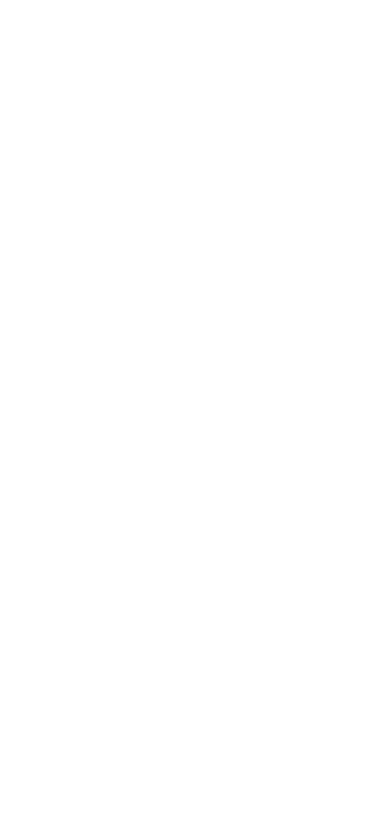
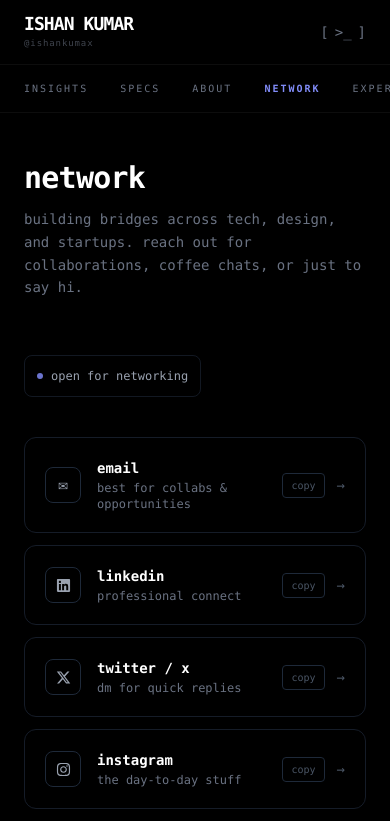
Before and after one commit to ishankumax/portfolio, a React (Vite) app: page /network in a window 390 px wide. Before the commit this address had no page. Shown: the top 821 px of the page. Built offline with nearby package versions, Linux system fonts and the light colour scheme.

Commit message:
daily update: fixed navbar, and optimizes responsiveness

```diff
--- a/src/App.jsx
+++ b/src/App.jsx
@@ -6,19 +6,38 @@ import Specs from './components/Specs'
 import About from './components/About'
 import Insights from './components/Insights'
 import Experience from './components/Experience'
-import Contact from './components/Contact'
+import Network from './components/Network'
+import Navbar from './components/Navbar'
+import Terminal, { useTerminal } from './components/Terminal'
+import ScrollToTop from './components/ScrollToTop'
 
 function App() {
+  const { open: terminalOpen, setOpen: setTerminalOpen } = useTerminal()
+
   return (
     <Router>
+      <ScrollToTop />
+      <div className="min-h-screen bg-black text-white font-mono selection:bg-white selection:text-black scroll-smooth">
+
+        {/* Global Navigation */}
+        <Navbar onOpenTerminal={() => setTerminalOpen(true)} />
+
+        {/* Global Terminal Overlay */}
+        {terminalOpen && <Terminal onClose={() => setTerminalOpen(false)} />}
+
+        {/* Content Area — increased top padding for mobile to accommodate two-row fixed Navbar */}
+        <div className="pt-36 md:pt-32">
           <Routes>
             <Route path="/" element={<Home />} />
             <Route path="/specs" element={<Specs />} />
             <Route path="/about" element={<About />} />
             <Route path="/insights" element={<Insights />} />
             <Route path="/experience" element={<Experience />} />
-        <Route path="/contact" element={<Contact />} />
+            <Route path="/network" element={<Network />} />
           </Routes>
+        </div>
+
+      </div>
     </Router>
   )
 }
--- a/src/components/Hero.jsx
+++ b/src/components/Hero.jsx
@@ -3,42 +3,42 @@ import { FaInstagram, FaLinkedin, FaXTwitter, FaGithub } from 'react-icons/fa6'
 
 function Hero() {
   return (
-    <div className="flex flex-col md:flex-row gap-8 md:gap-16 mb-24 items-start">
+    <div className="flex flex-col md:flex-row gap-8 md:gap-16 mb-24 items-start px-2 md:px-0">
       {/* Profile Image */}
-      <div className="shrink-0 mx-auto md:mx-0">
+      <div className="shrink-0 mx-auto md:mx-0 w-full max-w-[160px] md:max-w-none flex justify-center">
         <img
           src="/pfp.jpg"
           alt="Ishan Kumar"
-          className="w-40 h-40 md:w-48 md:h-48 rounded-lg object-cover grayscale hover:grayscale-0 transition-all duration-300"
+          className="w-40 h-40 md:w-48 md:h-48 rounded-lg object-cover grayscale hover:grayscale-0 transition-all duration-300 max-w-full shadow-2xl shadow-white/5"
         />
       </div>
 
       {/* Profile Content */}
-      <div className="flex-1 text-center md:text-left">
-        <h1 className="text-4xl md:text-5xl font-bold mb-2">ishan kumar</h1>
-        <p className="text-gray-500 mb-6">@ishankumax</p>
+      <div className="flex-1 text-center md:text-left w-full">
+        <h1 className="text-4xl md:text-5xl font-bold mb-2 tracking-tight">ishan kumar</h1>
+        <p className="text-[#818cf8] font-mono text-xs mb-6 uppercase tracking-widest opacity-80">@ishankumax</p>
 
-        <div className="flex items-center gap-3">
+        <div className="flex items-center justify-center md:justify-start gap-4">
           <a href="https://github.com/ishankumax" target="_blank" rel="noopener noreferrer"
-                      className="p-2 border border-gray-800 rounded hover:bg-white hover:text-black transition-all duration-200 text-gray-400 hover:text-black">
-                      <FaGithub size={16} />
+            className="p-2.5 border border-white/10 rounded-lg hover:bg-white hover:text-black transition-all duration-300 text-gray-400">
+            <FaGithub size={18} />
           </a>
           <a href="https://www.linkedin.com/in/ishankumax/" target="_blank" rel="noopener noreferrer"
-                      className="p-2 border border-gray-800 rounded hover:bg-white hover:text-black transition-all duration-200 text-gray-400 hover:text-black">
-                      <FaLinkedin size={16} />
+            className="p-2.5 border border-white/10 rounded-lg hover:bg-white hover:text-black transition-all duration-300 text-gray-400">
+            <FaLinkedin size={18} />
           </a>
           <a href="https://x.com/ishankumax" target="_blank" rel="noopener noreferrer"
-                      className="p-2 border border-gray-800 rounded hover:bg-white hover:text-black transition-all duration-200 text-gray-400 hover:text-black">
-                      <FaXTwitter size={16} />
+            className="p-2.5 border border-white/10 rounded-lg hover:bg-white hover:text-black transition-all duration-300 text-gray-400">
+            <FaXTwitter size={18} />
           </a>
           <a href="https://www.instagram.com/ishankumax/" target="_blank" rel="noopener noreferrer"
-                      className="p-2 border border-gray-800 rounded hover:bg-white hover:text-black transition-all duration-200 text-gray-400 hover:text-black">
-                      <FaInstagram size={16} />
+            className="p-2.5 border border-white/10 rounded-lg hover:bg-white hover:text-black transition-all duration-300 text-gray-400">
+            <FaInstagram size={18} />
           </a>
         </div>
 
-        <p className="text-gray-400 leading-relaxed text-sm md:text-base max-w-4xl pt-6">
-          i'm a 20 y/o cs undergrad. i love building businesses and solving problems. interested in growth, startups, networking and infra. when i'm not cooking stuff, i'm prolly locking another client for my business - inthebox.
+        <p className="text-gray-400 leading-relaxed text-sm md:text-base max-w-2xl pt-8 mx-auto md:mx-0">
+          i'm a 20 y/o cs undergrad. i love building businesses and solving problems. interested in growth, startups, networking and infra. when i'm not cooking stuff, i'm prolly locking another client for my business - <span className="text-white border-b border-white/20 pb-0.5">inthebox.</span>
         </p>
       </div>
     </div>
--- a/src/components/Navbar.jsx
+++ b/src/components/Navbar.jsx
@@ -8,33 +8,61 @@ function Navbar({ onOpenTerminal }) {
   const isActive = (path) => location.pathname === path
 
   const linkClass = (path) =>
-    `hover:text-white transition-colors whitespace-nowrap ${isActive(path) ? 'text-white decoration-[#818cf8] underline underline-offset-4 decoration-2' : ''}`
+    `hover:text-[#818cf8] transition-colors whitespace-nowrap ${isActive(path) ? 'text-[#818cf8] font-bold' : 'text-gray-500'}`
 
   return (
-    <nav className="flex flex-wrap justify-center md:justify-start gap-x-6 gap-y-4 items-center mb-16 text-sm md:text-base text-gray-500 w-full px-2">
+    <header className="fixed top-0 left-0 right-0 z-[100] bg-black/80 backdrop-blur-xl border-b border-white/5">
+      <nav className="w-full px-6 md:px-12 h-16 md:h-20 flex items-center justify-between font-mono text-sm md:text-base">
 
+        {/* Left: Brand / Back to Home (Left-most corner) */}
+        <Link
+          to="/"
+          className="group flex flex-col justify-center shrink-0"
+        >
+          <span className="text-white group-hover:text-[#818cf8] transition-colors font-bold tracking-tighter text-lg md:text-xl uppercase leading-none">
+            ishan kumar
+          </span>
+          <span className="text-[9px] md:text-[10px] text-gray-500 font-mono tracking-widest mt-1 opacity-60 group-hover:opacity-100 group-hover:text-[#818cf8]/80 transition-all">
+            @ishankumax
+          </span>
+        </Link>
+
+        {/* Center/Main Links — Desktop */}
+        <div className="hidden md:flex items-center gap-6 lg:gap-8 text-gray-500">
           <Link to="/insights" className={linkClass('/insights')}>[i] insights</Link>
           <Link to="/specs" className={linkClass('/specs')}>[s] specs</Link>
-      <Link to="/#highlights" className="hover:text-white transition-colors whitespace-nowrap">[h] highlights</Link>
+          <Link to="/#highlights" className="hover:text-[#818cf8] transition-colors whitespace-nowrap">[h] highlights</Link>
           <Link to="/about" className={linkClass('/about')}>[a] about me</Link>
-      <a href="mailto:ishankumax@gmail.com" className="hover:text-white transition-colors whitespace-nowrap">[n] network</a>
+          <Link to="/network" className={linkClass('/network')}>[n] network</Link>
           <Link to="/experience" className={linkClass('/experience')}>[x] experience</Link>
+        </div>
 
-      {/* Terminal trigger — only shown on Home */}
-      {onOpenTerminal && (
+        {/* Right: Actions (Right-most corner) */}
+        <div className="flex items-center gap-6">
+          {/* Terminal trigger */}
           <button
             onClick={onOpenTerminal}
-          className="flex items-center gap-1.5 hover:text-white transition-colors cursor-pointer whitespace-nowrap group"
+            className="flex items-center gap-1.5 text-gray-500 hover:text-[#818cf8] transition-colors cursor-pointer whitespace-nowrap group"
             aria-label="Open Terminal"
             title="Press ` or Ctrl+K"
           >
-          <span className="text-gray-700 group-hover:text-gray-400 transition-colors">[</span>
-          <span className="font-mono">{'>'}_</span>
-          <span className="text-gray-700 group-hover:text-gray-400 transition-colors">]</span>
-          <span className="text-[10px] text-gray-700 group-hover:text-gray-500 transition-colors hidden md:inline ml-0.5">terminal</span>
+            <span className="group-hover:text-[#818cf8] transition-colors">[</span>
+            <span className="font-mono group-hover:text-[#818cf8] transition-colors">{'>'}_</span>
+            <span className="group-hover:text-[#818cf8] transition-colors">]</span>
+            <span className="transition-colors hidden sm:inline ml-0.5">terminal</span>
           </button>
-      )}
+        </div>
       </nav>
+
+      {/* Mobile Links Row — expanded for better touch targets and scrolling */}
+      <div className="md:hidden flex overflow-x-auto no-scrollbar gap-8 px-6 pb-4 text-gray-500 text-[10px] uppercase tracking-[0.2em] border-t border-white/5 pt-4 bg-black/40">
+        <Link to="/insights" className={linkClass('/insights')}>insights</Link>
+        <Link to="/specs" className={linkClass('/specs')}>specs</Link>
+        <Link to="/about" className={linkClass('/about')}>about</Link>
+        <Link to="/network" className={linkClass('/network')}>network</Link>
+        <Link to="/experience" className={linkClass('/experience')}>experience</Link>
+      </div>
+    </header>
   )
 }
 
--- a/src/components/Contact.jsx
+++ b/src/components/Network.jsx
@@ -83,37 +83,24 @@ function ContactCard({ item }) {
   )
 }
 
-function Contact() {
+function Network() {
   return (
     <div className="min-h-screen bg-black text-white font-mono">
-      {/* Header */}
-      <header className="w-full relative z-50">
-        <div className="max-w-2xl mx-auto px-6 py-12 md:py-16">
-          <Link
-            to="/"
-            className="text-gray-500 hover:text-white transition-colors flex items-center gap-2 w-fit group"
-          >
-            <span className="group-hover:-translate-x-1 transition-transform duration-300">←</span>
-            <span>back to home</span>
-          </Link>
-        </div>
-      </header>
-
       {/* Page Content */}
-      <div className="max-w-2xl mx-auto px-6 pb-24">
+      <div className="max-w-2xl mx-auto px-6 pt-4 md:pt-0 pb-24">
         {/* Title */}
         <div className="mb-14">
-          <h1 className="text-3xl md:text-4xl font-bold mb-3 tracking-tight">let's talk</h1>
+          <h1 className="text-3xl md:text-4xl font-bold mb-3 tracking-tight">network</h1>
           <p className="text-gray-500 text-sm leading-relaxed max-w-md">
-            open to collaborations, opportunities, startup chats, and everything in between.
-            pick the channel that works best for you.
+            building bridges across tech, design, and startups.
+            reach out for collaborations, coffee chats, or just to say hi.
           </p>
         </div>
 
         {/* Status indicator */}
         <div className="flex items-center gap-2 mb-10 p-3 border border-gray-800/60 rounded-lg w-fit">
-          <span className="w-1.5 h-1.5 rounded-full bg-green-400 animate-pulse" />
-          <span className="text-xs text-gray-400 font-mono">available for opportunities</span>
+          <span className="w-1.5 h-1.5 rounded-full bg-[#818cf8] animate-pulse" />
+          <span className="text-xs text-gray-400 font-mono">open for networking</span>
         </div>
 
         {/* Contact links */}
@@ -125,11 +112,11 @@ function Contact() {
 
         {/* Footer note */}
         <p className="mt-12 text-xs text-gray-700 text-center">
-          i usually reply within 24 hours — i don't ghost.
+          i'm most active on twitter and linkedin — let's connect.
         </p>
       </div>
     </div>
   )
 }
 
-export default Contact
+export default Network
--- /dev/null
+++ b/src/components/ScrollToTop.jsx
@@ -0,0 +1,12 @@
+import { useEffect } from 'react';
+import { useLocation } from 'react-router-dom';
+
+export default function ScrollToTop() {
+  const { pathname } = useLocation();
+
+  useEffect(() => {
+    window.scrollTo(0, 0);
+  }, [pathname]);
+
+  return null;
+}
```
Also changed, not shown: src/components/About.jsx (+1 -6 lines), src/components/Experience.jsx (+2 -16 lines), src/components/Home.jsx (+2 -16 lines), src/components/Insights.jsx (+1 -14 lines), src/components/Specs.jsx (+1 -6 lines), src/components/Terminal.jsx (+7 -7 lines), src/data/timelineData.js (+23 -5 lines). Lines whose indentation alone changed are shown as unchanged.
